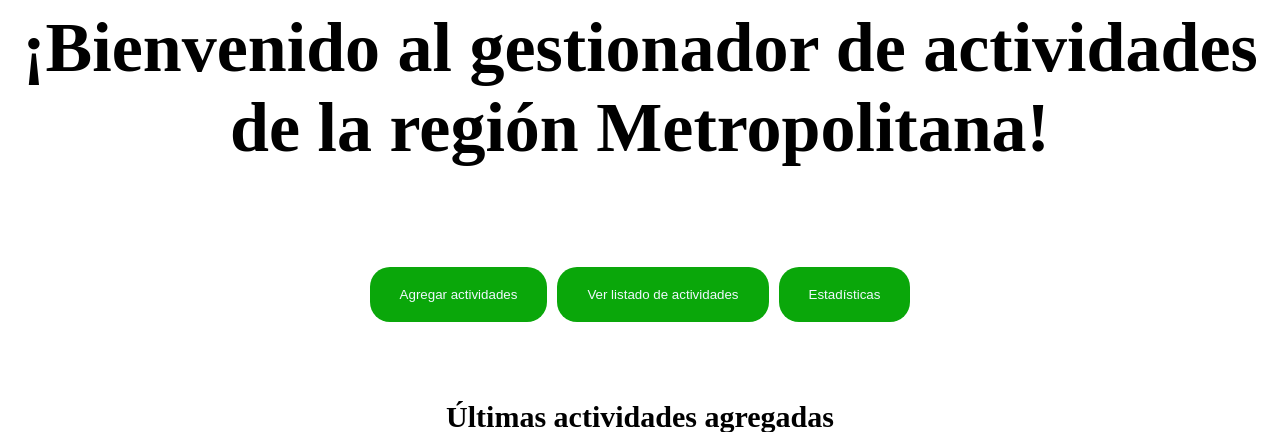
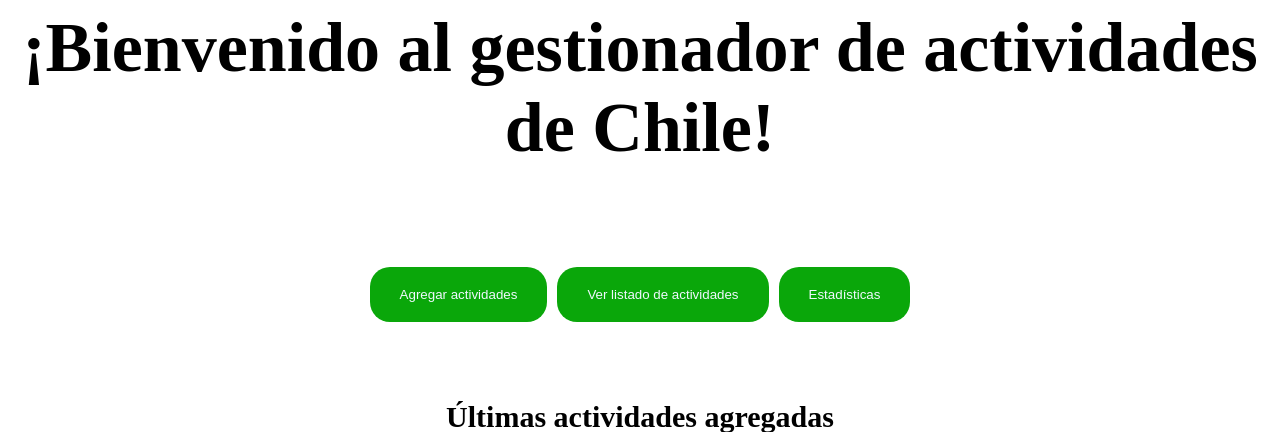
Before and after one commit to chocomountain1/desarrollo_web_camilo_alvarez, a Flask app: template tarea2/flask_app/templates/portada.html in a window 1280 px wide. Shown: the top 432 px of the page. Run offline with Flask 3, Linux system fonts and the light colour scheme; the template is opened without the code that fills it, so the values that code supplies are empty.

Commit message:
feature portadamhtml: now the title says the right message

```diff
--- a/tarea2/flask_app/templates/portada.html
+++ b/tarea2/flask_app/templates/portada.html
@@ -4,7 +4,7 @@
         <link rel="stylesheet", href="/desarrollo_web_camilo_alvarez/diseño.css">
     </head>
     <body>
-        <h1>¡Bienvenido al gestionador de actividades de la región Metropolitana!</h1>
+        <h1>¡Bienvenido al gestionador de actividades de Chile!</h1>
         <div class="contenedor_boton">
             <a href="{{url_for('add_activity')}}">
                 <button class="boton_portada">Agregar actividades</button>
```
